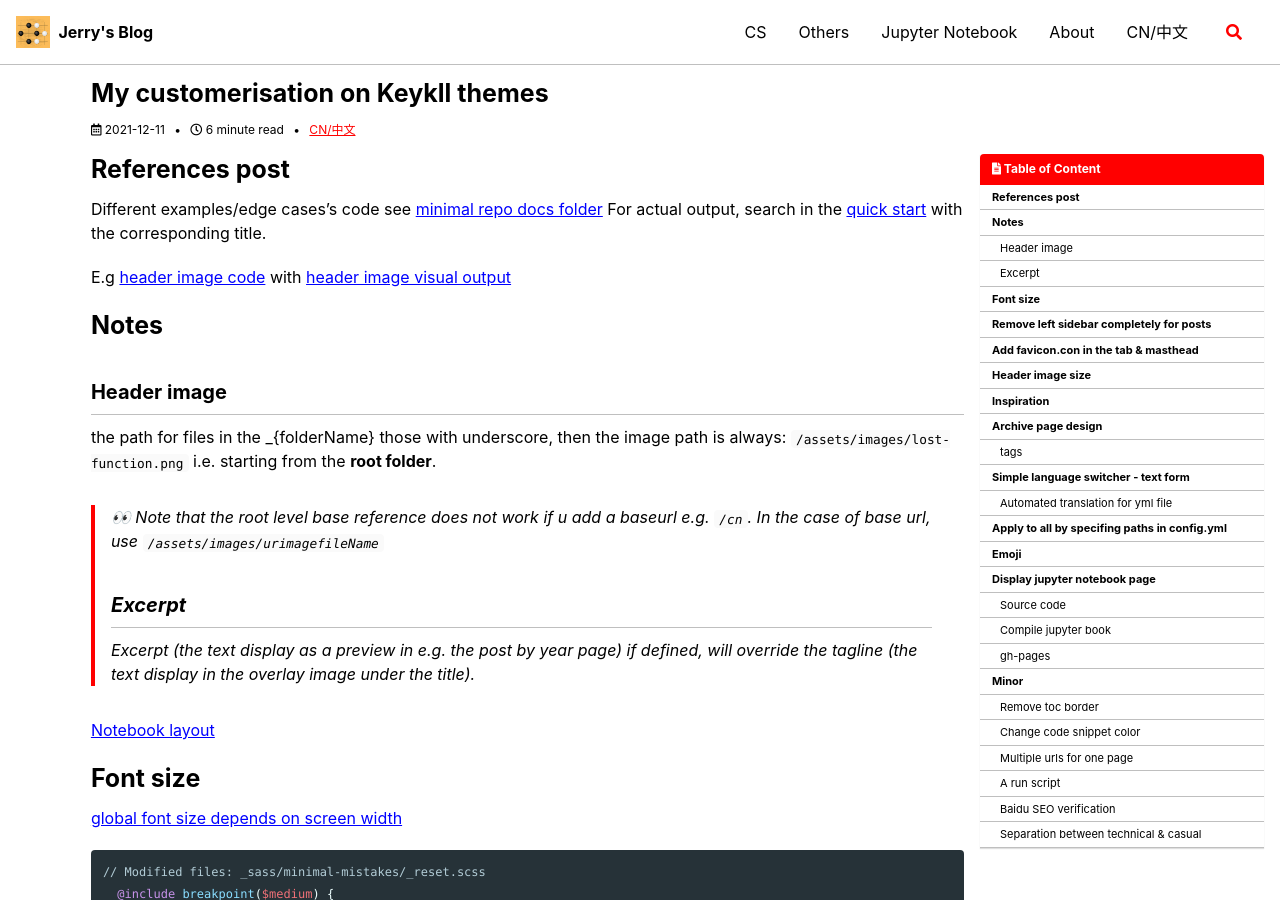
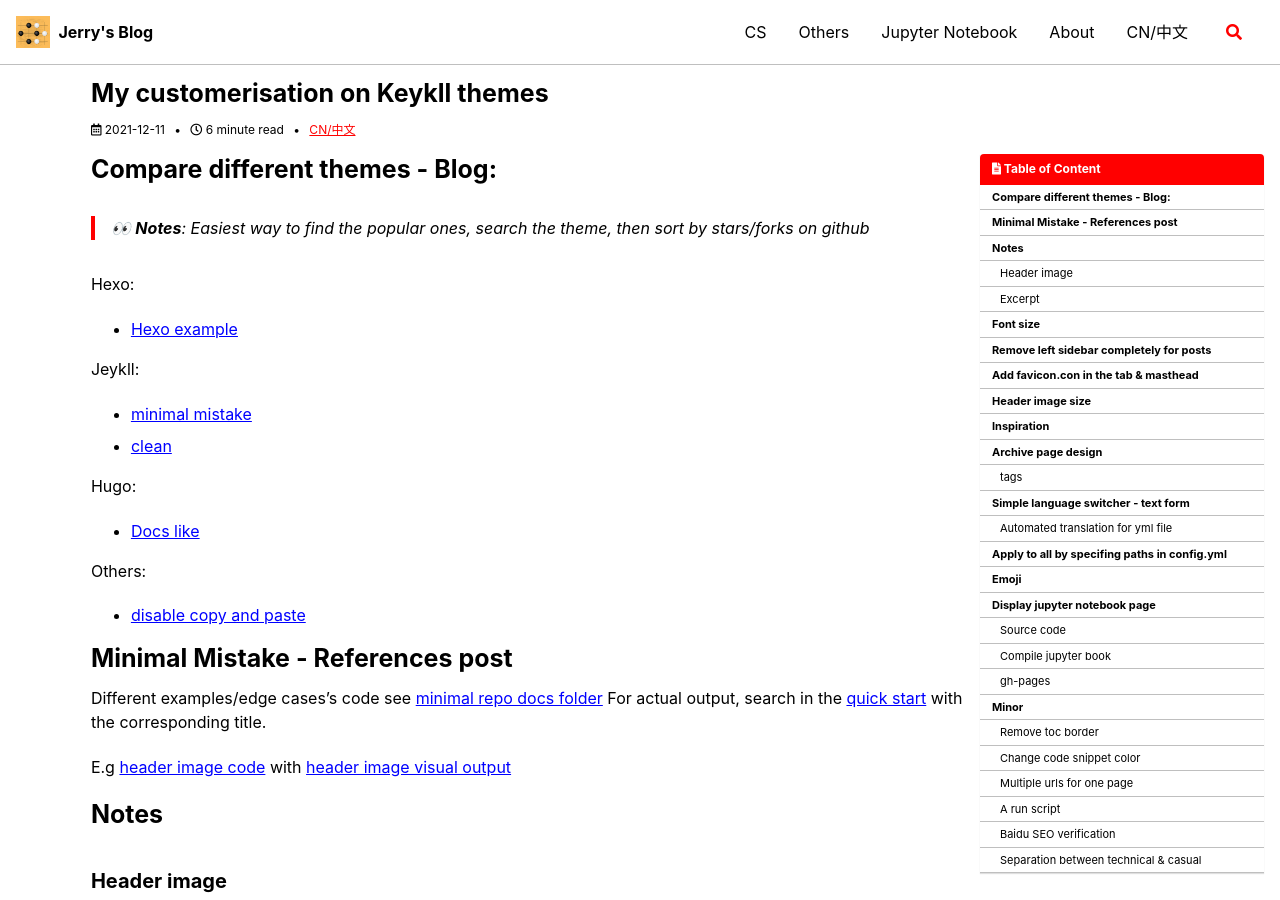
Before and after one commit to postsent/postsent.github.io, a Jekyll site: the page built from _posts/jeykll/2021-12-11-Jekyll-custom.md, in a window 1280 px wide and 900 px high. Built offline with Jekyll 4.4.1, drawn with Linux system fonts in a browser that asks for light colours; cached includes are drawn as plain includes; emoji names are drawn with the system emoji font; comment, search, counter and statistics services are not loaded.

```diff
--- a/_posts/jeykll/2021-12-11-Jekyll-custom.md
+++ b/_posts/jeykll/2021-12-11-Jekyll-custom.md
@@ -7,8 +7,25 @@ toc: true
 toc_sticky: true
 last_modified_at: 2021-12-22
 ---
+# Compare different themes - Blog:
 
-# References post
+> :eyes: **Notes**: Easiest way to find the popular ones, search the theme, then sort by stars/forks on github
+
+Hexo:
+- [Hexo example](http://monkeywie.cn/categories/)
+
+Jeykll:
+- [minimal mistake](https://fortierq.github.io/)
+- [clean](https://tianqi.name/jekyll-TeXt-theme/test/)
+
+Hugo:
+
+- [Docs like](https://www.linode.com/docs/)
+
+Others:
+- [disable copy and paste](https://7988888.xyz/blog1/)
+
+# Minimal Mistake - References post
 Different examples/edge cases's code see [minimal repo docs folder](https://github.com/mmistakes/minimal-mistakes/tree/master/docs)
 For actual output, search in the [quick start](https://mmistakes.github.io/minimal-mistakes/) with the corresponding title.
 
```
Also changed, not shown: _pages/about.md (+2 -0 lines), _posts/unsw/2021-12-11-courses.md (+16 -3 lines).
